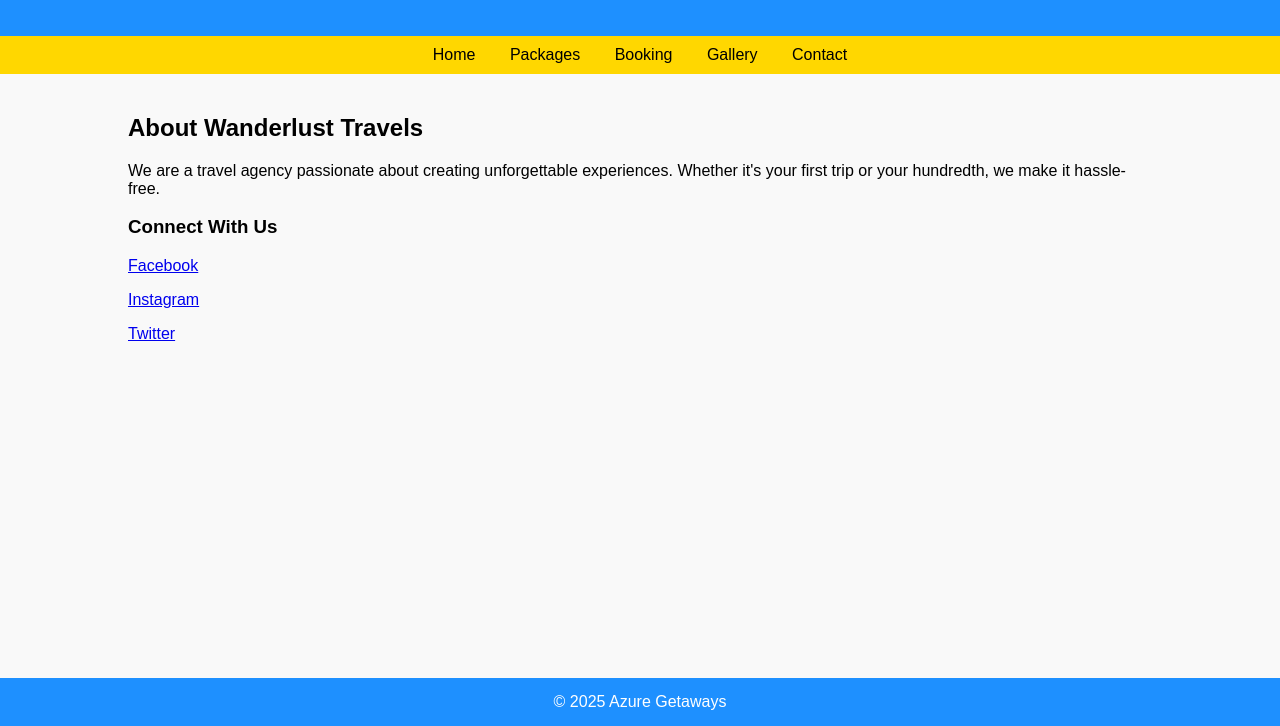
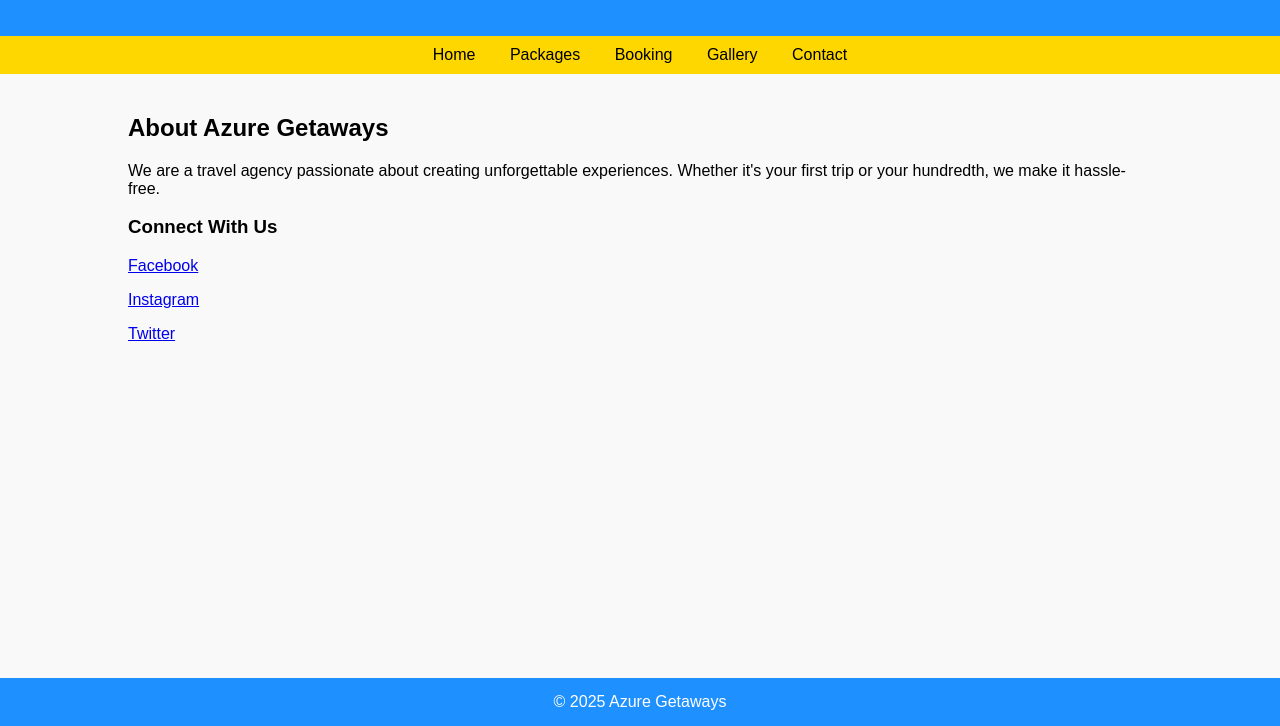
Before and after one commit to poorvapuri/UI_UX, a plain HTML site: page Assignment2/contact.html in a window 1280 px wide. Shown: the part 74-800 px from the top of the page. Drawn offline with Linux system fonts and the light colour scheme.

Commit message:
Corrected contact info

```diff
--- a/Assignment2/contact.html
+++ b/Assignment2/contact.html
@@ -15,7 +15,7 @@
   <a href="contact.html">Contact</a>
 </nav>
 <div class="container">
-  <h2>About Wanderlust Travels</h2>
+  <h2>About Azure Getaways</h2>
   <p>We are a travel agency passionate about creating unforgettable experiences. Whether it's your first trip or your hundredth, we make it hassle-free.</p>
   <h3>Connect With Us</h3>
   <p>
```
